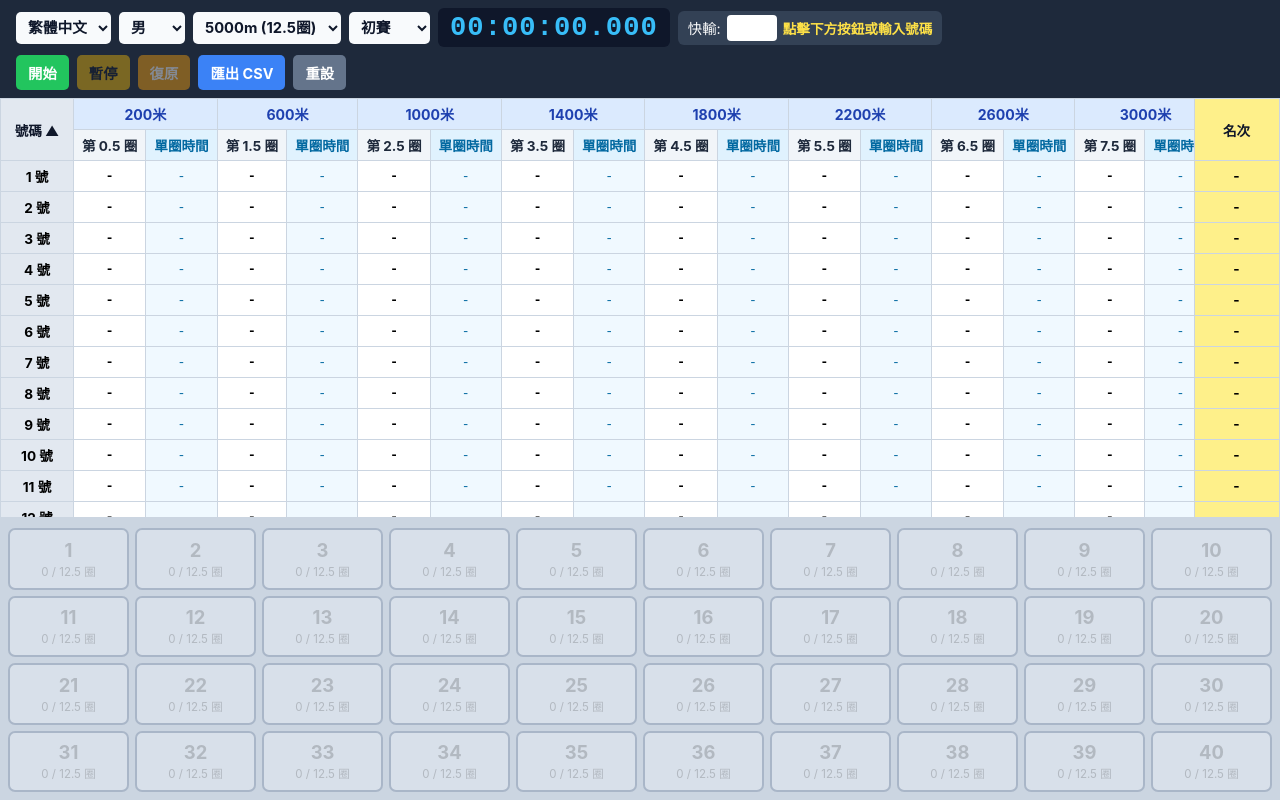
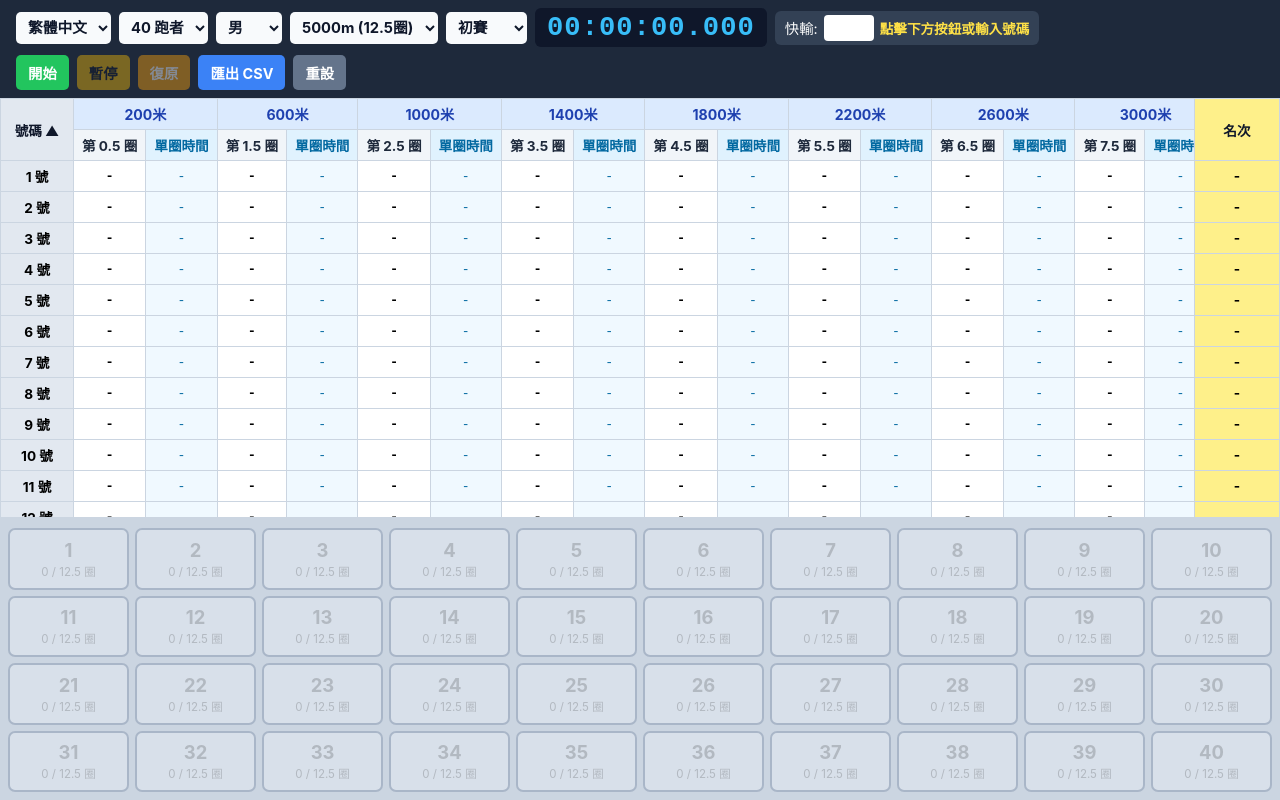
Before and after one commit to jasoneptest/track_lap_ios, a plain HTML site: page index.html in a window 1280 px wide. Drawn offline with Linux system fonts and the light colour scheme.

Commit message:
Update index.html

```diff
--- a/index.html
+++ b/index.html
@@ -34,6 +34,7 @@
   thead tr:nth-child(2) th.split-th { background: #e0f2fe; color: #0369a1; }
 
   td.split-td { background: #f0f9ff; color: #0369a1; font-family: "Courier New", monospace; font-size: 0.82rem; }
+
   td.cum-td { background: #ffffff; font-family: "Courier New", monospace; font-weight: 600; cursor: pointer; }
   td.cum-td:hover { background: #fef9c3; }
 
@@ -98,6 +99,12 @@
       <option value="zh-HK" selected>繁體中文</option>
       <option value="zh-CN">简体中文</option>
       <option value="en">English</option>
+    </select>
+    <select id="runnerCountSelect" aria-label="Runner Count">
+      <option value="20">20 跑者</option>
+      <option value="30">30 跑者</option>
+      <option value="40" selected>40 跑者</option>
+      <option value="50">50 跑者</option>
     </select>
     <select id="genderSelect" aria-label="Gender">
       <option value="男" selected>男</option>
@@ -168,9 +175,9 @@
       <div class="batch-row">
         <span id="batchRangeLabel">倒數號碼範圍：</span>
         <div class="batch-range">
-          <input type="number" id="batchFromInput" min="1" max="40" value="1">
+          <input type="number" id="batchFromInput" min="1" max="50" value="1">
           <span>→</span>
-          <input type="number" id="batchToInput" min="1" max="40" value="40">
+          <input type="number" id="batchToInput" min="1" max="50" value="40">
         </div>
       </div>
       <div class="batch-row">
@@ -238,7 +245,8 @@
       alertTimeErr: "時間格式錯誤，請依照 00:00:00.000 格式輸入。",
       fbInsFmt: function(r) { return "已插入 " + r + "號 時間"; },
       fbStatusFmt: function(r, st) { return r + "號 設為 " + (st || "正常"); },
-      fbInputRange: "請輸入 1-40",
+      runnerOptFmt: function(n) { return n + " 跑者"; },
+      fbInputRangeFmt: function(m) { return "請輸入 1-" + m; },
       fbInputStatusFmt: function(n, st) { return n + "號為 " + st; },
       fbInputDoneFmt: function(n) { return n + "號已完賽"; },
       fbUndoFmt: function(r) { return "已復原 " + r + " 號"; },
@@ -250,10 +258,10 @@
       sortRankAsc: "已按名次 Ascending 排列",
       batchTitleFmt: function(d, l) { return "批次時間插入 — " + d + " (第 " + l + " 圈)"; },
       batchInfoText: "將由起始號碼倒數至結束號碼，為範圍內未達最大圈數的運動員插入相同時間。",
-      batchRangeLabel: "號碼範圍 (1→40)：",
+      batchRangeLabelFmt: function(m) { return "號碼範圍 (1→" + m + ")："; },
       batchTimeLabel: "插入相同時間：",
       batchConfirm: "確定",
-      alertBatchRangeErr: "請輸入有效的 1 至 40 號碼範圍。",
+      alertBatchRangeErrFmt: function(m) { return "請輸入有效的 1 至 " + m + " 號碼範圍。"; },
       fbBatchOkFmt: function(cnt, fromN, toN, l) { return "✔ 已為 " + cnt + " 位運動員 (" + fromN + "→" + toN + "號) 第" + l + "圈插入時間"; }
     },
     "zh-CN": {
@@ -306,7 +314,8 @@
       alertTimeErr: "时间格式错误，请依照 00:00:00.000 格式输入。",
       fbInsFmt: function(r) { return "已插入 " + r + "号 时间"; },
       fbStatusFmt: function(r, st) { return r + "号 设为 " + (st || "正常"); },
-      fbInputRange: "请输入 1-40",
+      runnerOptFmt: function(n) { return n + " 跑者"; },
+      fbInputRangeFmt: function(m) { return "请输入 1-" + m; },
       fbInputStatusFmt: function(n, st) { return n + "号为 " + st; },
       fbInputDoneFmt: function(n) { return n + "号已完赛"; },
       fbUndoFmt: function(r) { return "已撤销 " + r + " 号"; },
@@ -318,10 +327,10 @@
       sortRankAsc: "已按名次 Ascending 排列",
       batchTitleFmt: function(d, l) { return "批量时间插入 — " + d + " (第 " + l + " 圈)"; },
       batchInfoText: "将由起始号码倒数至结束号码，为范围内未达最大圈数的运动员插入相同时间。",
-      batchRangeLabel: "号码范围 (1→40)：",
+      batchRangeLabelFmt: function(m) { return "号码范围 (1→" + m + ")："; },
       batchTimeLabel: "插入相同时间：",
       batchConfirm: "确定",
-      alertBatchRangeErr: "请输入有效的 1 至 40 号码范围。",
+      alertBatchRangeErrFmt: function(m) { return "请输入有效的 1 至 " + m + " 号码范围。"; },
       fbBatchOkFmt: function(cnt, fromN, toN, l) { return "✔ 已为 " + cnt + " 位运动员 (" + fromN + "→" + toN + "号) 第" + l + "圈插入时间"; }
     },
     "en": {
@@ -344,7 +353,7 @@
       reset: "Reset",
       thBib: "Bib",
       thRank: "Rank",
-      thSplit: "Split",
+      thSplit: "Lap time",
       meterUnit: "m",
       lapFmt: function(l) { return "Lap " + l; },
       bibFmt: function(n) { return "#" + n; },
@@ -374,7 +383,8 @@
       alertTimeErr: "Invalid format. Please use 00:00:00.000.",
       fbInsFmt: function(r) { return "Inserted time for #" + r; },
       fbStatusFmt: function(r, st) { return "#" + r + " set to " + (st || "Active"); },
-      fbInputRange: "Enter 1-40",
+      runnerOptFmt: function(n) { return n + " Runners"; },
+      fbInputRangeFmt: function(m) { return "Enter 1-" + m; },
       fbInputStatusFmt: function(n, st) { return "#" + n + " is " + st; },
       fbInputDoneFmt: function(n) { return "#" + n + " finished"; },
       fbUndoFmt: function(r) { return "Undid #" + r; },
@@ -386,10 +396,10 @@
       sortRankAsc: "Sorted by Rank Ascending",
       batchTitleFmt: function(d, l) { return "Batch Time Insert — " + d + " (Lap " + l + ")"; },
       batchInfoText: "Inserts the same time in descending bib order from Start Bib down to End Bib.",
-      batchRangeLabel: "Bib Range (1→40):",
+      batchRangeLabelFmt: function(m) { return "Bib Range (1→" + m + "):"; },
       batchTimeLabel: "Insert Same Time:",
       batchConfirm: "Confirm",
-      alertBatchRangeErr: "Please enter valid bib numbers between 1 and 40.",
+      alertBatchRangeErrFmt: function(m) { return "Please enter valid bib numbers between 1 and " + m + "."; },
       fbBatchOkFmt: function(cnt, fromN, toN, l) { return "✔ Inserted time for " + cnt + " runners (#" + fromN + "→#" + toN + ") at Lap " + l; }
     }
   };
@@ -400,6 +410,7 @@
     "10000m": [1,2,3,4,5,6,7,8,9,10,11,12,13,14,15,16,17,18,19,20,21,22,23,24,25]
   };
   var TOTAL = 40;
+  var RUNNER_COUNTS = [20, 30, 40, 50];
   var currentLang = "zh-HK";
   var currentGenderIdx = 0;
   var currentEvent = "5000m";
@@ -424,6 +435,7 @@
   var langSelect = document.getElementById("langSelect");
   var genderSelect = document.getElementById("genderSelect");
   var eventSelect = document.getElementById("eventSelect");
+  var runnerCountSelect = document.getElementById("runnerCountSelect");
   var roundSelect = document.getElementById("roundSelect");
   var timerDisplay = document.getElementById("timerDisplay");
   var quickBox = document.getElementById("quickBox");
@@ -454,6 +466,7 @@
         currentGenderIdx: currentGenderIdx,
         currentEvent: currentEvent,
         currentRoundIdx: currentRoundIdx,
+        totalRunners: TOTAL,
         sortMode: sortMode,
         isRunning: isRunning,
         isPaused: isPaused,
@@ -481,6 +494,7 @@
         laps = EVENTS[currentEvent];
       }
       if (typeof st.currentRoundIdx === "number") currentRoundIdx = st.currentRoundIdx;
+      if (typeof st.totalRunners === "number" && RUNNER_COUNTS.indexOf(st.totalRunners) !== -1) TOTAL = st.totalRunners;
       if (st.sortMode === "bib" || st.sortMode === "rank") sortMode = st.sortMode;
 
       isRunning = !!st.isRunning;
@@ -554,6 +568,16 @@
     document.getElementById("opt10000").textContent = lang.ev10000;
     eventSelect.value = currentEvent;
 
+    runnerCountSelect.innerHTML = "";
+    for (var rc = 0; rc < RUNNER_COUNTS.length; rc++) {
+      var cntVal = RUNNER_COUNTS[rc];
+      var optRC = document.createElement("option");
+      optRC.value = cntVal;
+      optRC.textContent = lang.runnerOptFmt(cntVal);
+      if (cntVal === TOTAL) optRC.selected = true;
+      runnerCountSelect.appendChild(optRC);
+    }
+
     roundSelect.innerHTML = "";
     for (var r = 0; r < lang.rounds.length; r++) {
       var optR = document.createElement("option");
@@ -584,7 +608,7 @@
     document.getElementById("btnCloseModal").textContent = lang.btnClose;
 
     document.getElementById("batchInfo").textContent = lang.batchInfoText;
-    document.getElementById("batchRangeLabel").textContent = lang.batchRangeLabel;
+    document.getElementById("batchRangeLabel").textContent = lang.batchRangeLabelFmt(TOTAL);
     document.getElementById("batchTimeLabel").textContent = lang.batchTimeLabel;
     document.getElementById("btnBatchConfirm").textContent = lang.batchConfirm;
     document.getElementById("btnBatchClose").textContent = lang.btnClose;
@@ -594,17 +618,20 @@
       startBtn.disabled = true;
       pauseBtn.disabled = false;
       eventSelect.disabled = true;
+      runnerCountSelect.disabled = true;
     } else if (isPaused) {
       startBtn.textContent = lang.resume;
       startBtn.disabled = false;
       pauseBtn.disabled = true;
       eventSelect.disabled = true;
+      runnerCountSelect.disabled = true;
       feedback.textContent = lang.pausedStatus;
     } else {
       startBtn.textContent = lang.start;
       startBtn.disabled = false;
       pauseBtn.disabled = true;
       eventSelect.disabled = false;
+      runnerCountSelect.disabled = false;
       if (historyStack.length === 0) {
         feedback.textContent = lang.dblClickHint;
       }
@@ -618,7 +645,7 @@
     var lang = t();
     if (!isRunning) return;
     if (isNaN(num) || num < 1 || num > TOTAL) {
-      feedback.textContent = lang.fbInputRange;
+      feedback.textContent = lang.fbInputRangeFmt(TOTAL);
       return;
     }
     if (statuses[num]) {
@@ -655,8 +682,12 @@
     var lapName = laps[lapIdx];
     var distName = Math.round(lapName * 400) + lang.meterUnit;
     document.getElementById("batchTitle").textContent = lang.batchTitleFmt(distName, lapName);
-    document.getElementById("batchFromInput").value = 1;
-    document.getElementById("batchToInput").value = 40;
+    var fromEl = document.getElementById("batchFromInput");
+    var toEl = document.getElementById("batchToInput");
+    fromEl.max = TOTAL;
+    toEl.max = TOTAL;
+    fromEl.value = 1;
+    toEl.value = TOTAL;
     var defaultStr = (isRunning || isPaused) ? formatFull(getElapsedMs()) : "00:01:30.000";
     document.getElementById("batchTimeInput").value = defaultStr;
     batchModal.className = "modal-backdrop active";
@@ -675,7 +706,7 @@
     var timeStr = document.getElementById("batchTimeInput").value;
 
     if (isNaN(fromNum) || isNaN(toNum) || fromNum < 1 || fromNum > TOTAL || toNum < 1 || toNum > TOTAL) {
-      alert(lang.alertBatchRangeErr);
+      alert(lang.alertBatchRangeErrFmt(TOTAL));
       return;
     }
     var ms = parseTimeStr(timeStr);
@@ -754,32 +785,32 @@
     trDist.appendChild(thNum);
 
     for (var k = 0; k < laps.length; k++) {
-      var hasSplit = k < laps.length - 1;
       var distMeters = Math.round(laps[k] * 400);
 
       var thDist = document.createElement("th");
       thDist.className = "dist-th";
-      if (hasSplit) thDist.colSpan = 2;
+      thDist.style.cursor = "pointer";
+      thDist.style.userSelect = "none";
+      thDist.title = "點擊三下批次時間插入相同時間";
+      thDist.colSpan = 2;
       thDist.textContent = distMeters + lang.meterUnit;
+      (function(lidx) {
+        attachTripleClick(thDist, function() {
+          openBatchModal(lidx);
+        });
+      })(k);
       trDist.appendChild(thDist);
 
       var thLap = document.createElement("th");
       thLap.className = "lap-th";
-      thLap.title = "點擊三下批次時間插入相同時間";
+      thLap.style.cursor = "default";
       thLap.textContent = lang.lapFmt(laps[k]);
-      (function(lidx) {
-        attachTripleClick(thLap, function() {
-          openBatchModal(lidx);
-        });
-      })(k);
       trHeader.appendChild(thLap);
 
-      if (hasSplit) {
       var thSplit = document.createElement("th");
       thSplit.className = "split-th";
       thSplit.textContent = lang.thSplit;
       trHeader.appendChild(thSplit);
-      }
     }
 
     var thRank = document.createElement("th");
@@ -823,13 +854,11 @@
         })(i, j);
         tr.appendChild(tdCum);
 
-        if (j < laps.length - 1) {
         var tdSpl = document.createElement("td");
         tdSpl.id = "spl-" + i + "-" + j;
         tdSpl.className = "split-td";
         tdSpl.textContent = "-";
         tr.appendChild(tdSpl);
-        }
       }
 
       var tdRank = document.createElement("td");
@@ -901,14 +930,15 @@
 
       for (var c = 0; c < totalLaps; c++) {
         var cumCell = document.getElementById("cum-" + r + "-" + c);
-        cumCell.textContent = c < rRecs.length ? formatFull(rRecs[c]) : "-";
-        if (c < totalLaps - 1) {
         var splCell = document.getElementById("spl-" + r + "-" + c);
-          if (c + 1 < rRecs.length) {
-            splCell.textContent = formatSplit(rRecs[c + 1] - rRecs[c]);
+        splCell.className = "split-td";
+        if (c < rRecs.length) {
+          cumCell.textContent = formatFull(rRecs[c]);
+          var segMs = c === 0 ? rRecs[0] : (rRecs[c] - rRecs[c - 1]);
+          splCell.textContent = formatSplit(segMs);
         } else {
+          cumCell.textContent = "-";
           splCell.textContent = "-";
-          }
         }
       }
 
@@ -1052,6 +1082,16 @@
     saveState();
   };
 
+  runnerCountSelect.onchange = function() {
+    if (isRunning || isPaused) {
+      runnerCountSelect.value = TOTAL;
+      return;
+    }
+    TOTAL = parseInt(runnerCountSelect.value, 10) || 40;
+    buildUI();
+    saveState();
+  };
+
   function startTimerInterval() {
     if (timerId) clearInterval(timerId);
     timerId = setInterval(function() {
@@ -1084,7 +1124,7 @@
 
   quickBox.onclick = function() {
     if (!isRunning) return;
-    var digit = prompt(t().quick + " 請輸入運動員號碼 (1-40)：", "");
+    var digit = prompt(t().quick + " 請輸入運動員號碼 (1-" + TOTAL + ")：", "");
     if (digit !== null && digit.trim() !== "") {
       var num = parseInt(digit.trim(), 10);
       if (!isNaN(num)) {
@@ -1130,7 +1170,7 @@
     for (var k = 0; k < laps.length; k++) {
       var distMeters = Math.round(laps[k] * 400);
       headers.push(lang.csvHeaderLapFmt(distMeters, laps[k]));
-      if (k < laps.length - 1) headers.push(lang.thSplit);
+      headers.push(lang.thSplit);
     }
     headers.push(lang.thRank);
 
@@ -1158,9 +1198,8 @@
       var row = [lang.bibFmt(i)];
       for (var j = 0; j < laps.length; j++) {
         row.push(j < recs.length ? "'" + formatFull(recs[j]) : "");
-        if (j < laps.length - 1) {
-          row.push(j + 1 < recs.length ? "'" + formatSplit(recs[j + 1] - recs[j]) : "");
-        }
+        var segVal = j === 0 ? recs[0] : (recs[j] - recs[j - 1]);
+        row.push(j < recs.length ? "'" + formatSplit(segVal) : "");
       }
       var rankTxt = document.getElementById("rank-" + i).textContent;
       row.push(rankTxt === "-" ? lang.csvUnfinished : rankTxt);
```
Lines whose indentation alone changed are shown as unchanged.
